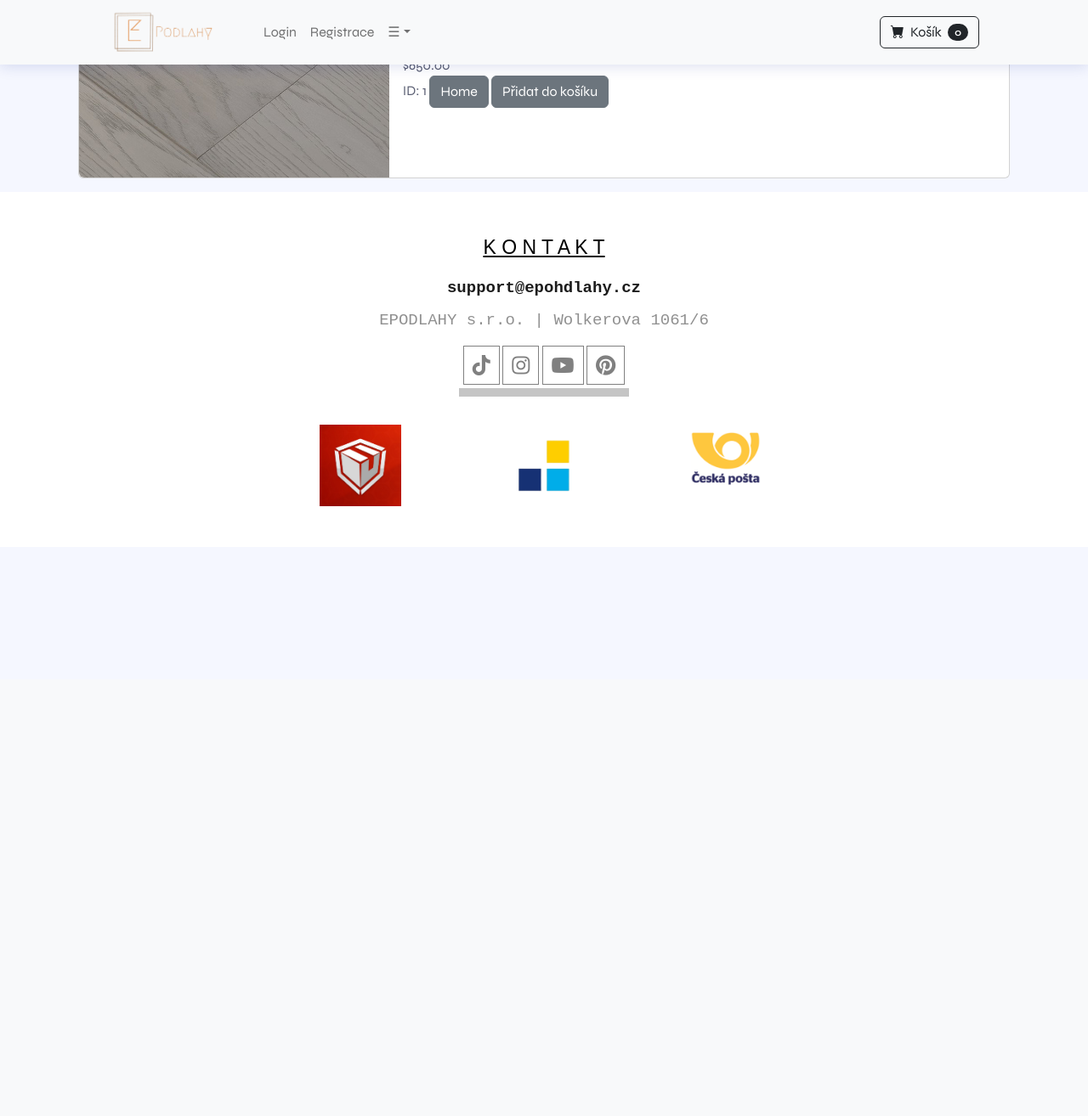
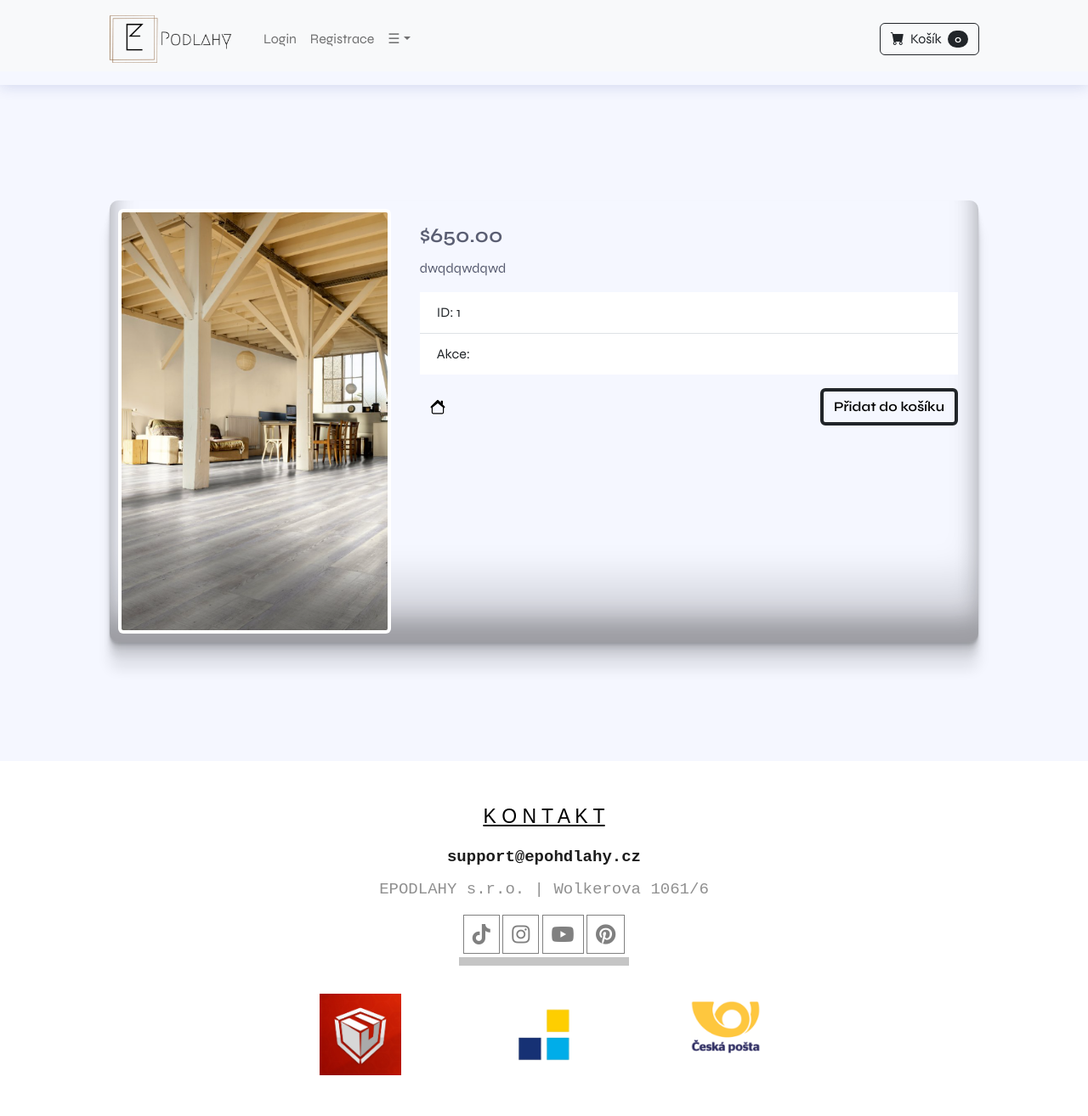
Before and after one commit to Quazder/EshopDjango, a Django app: page /cs/1 in a window 1280 px wide. Shown: the whole page at 85% size. Before the commit the page ends 596 px from the top, so only its background shows below. Run offline with Django 5.2, Linux system fonts and the light colour scheme; data comes from the database, SQL or seed files in the repository; some libraries are stand-ins or nearby versions.

Commit message:
Ještě pár hodin a frontend bude komplet hotový pak už jenom
Kalkulačka

Login usera

Přidání diskuze

Přidání platební metody - hádám že to se mi nepodaří takže nevím jestli to vůbec zkoušet

```diff
--- a/Eshop/templates/doplnky/nav.html
+++ b/Eshop/templates/doplnky/nav.html
@@ -3,7 +3,7 @@
 <link rel="stylesheet" href="https://cdnjs.cloudflare.com/ajax/libs/remixicon/3.5.0/remixicon.css">
       <header class="header" id="header">
           <!-- Navigation-->
-        <nav class="navbar navbar-expand-lg navbar-light bg-light">
+        <nav class="navbar navbar-expand-lg navbar-light bg-light mb-3 pt-3">
             <div class="container px-4 px-lg-5">
                 <a id="logo" href="{% url 'hlavni_stranka' %}"></a>
                 <button class="navbar-toggler" type="button" data-bs-toggle="collapse" data-bs-target="#navbarSupportedContent" aria-controls="navbarSupportedContent" aria-expanded="false" aria-label="Toggle navigation"><span class="navbar-toggler-icon"></span></button>
--- a/Eshop/templates/produkt/detail.html
+++ b/Eshop/templates/produkt/detail.html
@@ -1,46 +1,47 @@
 {% extends 'hlavni/base.html' %}
-
-{% block title %}
-{% endblock %}
-
+{% load static %}
+<link href="{% static 'css/text.css' %}" rel="stylesheet">
 {% block content %}
-    <div class="container">
-
-    <div class="card mb-3">
+    <div class="pt-5"></div>
+    <div class="pt-5"></div>
+    <div class="container-lg">
+        <div class="product-card">
             <div class="row g-0">
                 <div class="col-md-4">
-      <img src="{{ produkt.fotka.url }}" class="img-fluid rounded-start" alt="...">
+                    <div class="card-img-top" style="height: 100%; overflow: hidden; padding: 10px;">
+                        <img src="{{ produkt.closeup_fotka.url }}" class="img-fluid img-thumbnail" alt="..." style="width: 750px; height: 500px;">
+                    </div>
                 </div>
                 <div class="col-md-8">
                     <div class="card-body">
                         <h5 class="card-title">{{ produkt.nazev }}</h5>
-        <p class="card-text">{{ produkt.popis }}.</p>
-
+                        <p class="price">${{ produkt.cena }}</p>
+                        <p class="description">{{ produkt.popis }}</p>
+                        <ul class="list-group list-group-flush">
+                            <li class="list-group-item">ID: {{ produkt.id }}</li>
+                            <li class="list-group-item">
+                                Akce:
                                 {% if produkt.je_akce %}
-
                                     <div class="d-flex small text-warning mb-2">
                                         <div class="bi-star-fill"></div>
                                         &nbsp;&nbsp;Na skladě&nbsp;&nbsp;
                                         <div class="bi-star-fill"></div>
                                     </div>
-
-              <strike>${{ product.price }}</strike>
-              ${{ produkt.akce_cena }}
-              <br/>
-              {{ produkt.popis }}
-
-          {% else %}
-              ${{ produkt.cena }}
-              <br/>ID: {{ produkt.id }}
                                 {% endif %}
-
-          <a href="{% url 'hlavni_stranka' %}" class="btn btn-secondary">Home</a>
-          <button type="button" value="{{ produkt.id }}" class="btn btn-secondary" id="add-cart">Přidat do košíku</button>
-
+                            </li>
+                        </ul>
+                        <div class="actions pt-3">
+                            <a href="{% url 'hlavni_stranka' %}" class="btn" id="domek">
+                                <svg xmlns="http://www.w3.org/2000/svg" width="16" height="16" fill="black" class="bi bi-house" viewBox="0 0 16 16"> <!-- Změna barvy ikony domečku na černou -->
+                                    <path fill-rule="evenodd" d="M2 13.5V7h1v6.5a.5.5 0 0 0 .5.5h9a.5.5 0 0 0 .5-.5V7h1v6.5a1.5 1.5 0 0 1-1.5 1.5h-9A1.5 1.5 0 0 1 2 13.5zm11-10V6l-2-2V2.5a.5.5 0 0 1 .5-.5h1a.5.5 0 0 1 .5.5z"></path>
+                                    <path fill-rule="evenodd" d="M7.293 1.5a1 1 0 0 1 1.414 0l6 6a1 1 0 0 1-1.414 1.414L8 4.414 2.707 8.914A1 1 0 1 1 1.293 7.5l6-6z"></path>
+                                </svg>
+                            </a>
+                            <button type="button" value="{{ produkt.id }}" class="btn text-black fw-semibold border border-4 border-dark" id="add-cart">Přidat do košíku</button>
                         </div>
                     </div>
                 </div>
             </div>
-
+        </div>
     </div>
 {% endblock %}
--- a/static/css/text.css
+++ b/static/css/text.css
@@ -403,3 +403,118 @@ img {
     transform: scale(1.15);
     transition: transform 0.3s ease-in-out;
 }
+
+.underline-text {
+    border-bottom: 5px solid #93f2ff; /* Adjust thickness and color as needed */
+    width: 60px; /* Adjust width as needed */
+    border-radius: 50%;
+    margin: -2px auto 8px;
+}
+
+.product-image2 {
+    width: 100%; /* Zvětšení šířky obrázku na 100% */
+    max-width: 600px; /* Omezení maximální šířky obrázku na 600px */
+}
+
+
+.product-card .card-body {
+    padding: 1.5rem;
+}
+
+.product-card .list-group-item {
+    padding: 0.75rem 1.25rem;
+    border-bottom: 1px solid #dee2e6;
+}
+
+.product-card .list-group-item:last-child {
+    border-bottom: none;
+}
+
+.product-card .btn-group {
+    margin-top: 1rem;
+}
+
+.product-card .price {
+    font-size: 1.5rem;
+    font-weight: bold;
+    margin-bottom: 0.5rem;
+}
+
+.product-card .description {
+    margin-bottom: 1rem;
+}
+
+.product-card .actions {
+    display: flex;
+    justify-content: space-between;
+    align-items: center;
+}
+
+.product-card .card-img-top {
+    height: 100%;
+    display: flex;
+    justify-content: center;
+    align-items: center;
+    object-fit: cover;
+}
+
+.product-card .card-img-top img {
+    border: none;
+    max-height: 100%;
+    width: 120%; /* Změna šířky obrázku na 100% */
+    object-fit: cover; /* Přidání vlastnosti object-fit */
+}
+
+.product-card .card-img-top-wrapper {
+    height: 100%;
+    display: flex;
+    justify-content: center;
+    align-items: center;
+}
+
+.container-lg {
+    display: flex;
+    justify-content: center;
+    align-items: center;
+    height: 100vh; /* Výška rodičovského elementu nastavena na 100% výšky obrazovky */
+}
+
+.btn-secondary {
+    background-color: transparent; /* Odstranění šedé okolní barvy */
+}
+
+.btn-secondary:hover {
+    transform: none; /* Odstranění efektu přejetí myši */
+    transition: none; /* Odstranění animace při přejetí myši */
+}
+
+#add-cart:hover {
+    color: white !important; /* Změna barvy textu na bílou při přejetí myši */
+    background-color: black; /* Změna barvy pozadí na černou při přejetí myši */
+    transform: scale(1.1); /* Zvětšení textu při přejetí myši */
+    transition: all 0.3s ease-in-out; /* Plynulý přechod efektů */
+}
+.bi-house {
+    transform: scale(1.2); /* Statické zvětšení ikony o 20% */
+}
+
+.bi-house:hover {
+    transform: scale(1.4); /* Zvětšení ikony při přejetí myši */
+    transition: all 0.3s ease-in-out; /* Plynulý přechod efektů */
+}
+
+#domek {
+    display: inline-block;
+    line-height: 0;
+}
+
+.product-card {
+    border: none;
+    box-shadow: rgba(0, 0, 0, 0.17) 0px -23px 25px 0px inset, rgba(0, 0, 0, 0.15) 0px -36px 30px 0px inset, rgba(0, 0, 0, 0.1) 0px -79px 40px 0px inset, rgba(0, 0, 0, 0.06) 0px 2px 1px, rgba(0, 0, 0, 0.09) 0px 4px 2px, rgba(0, 0, 0, 0.09) 0px 8px 4px, rgba(0, 0, 0, 0.09) 0px 16px 8px, rgba(0, 0, 0, 0.09) 0px 32px 16px;
+    border-radius: 10px;
+    overflow: hidden;
+    display: flex;
+    flex-wrap: wrap;
+    margin: 1.5rem 0;
+    max-width: 1500px;
+}
```
Also changed, not shown: static/assets/logo.png. Lines whose indentation alone changed are shown as unchanged.
